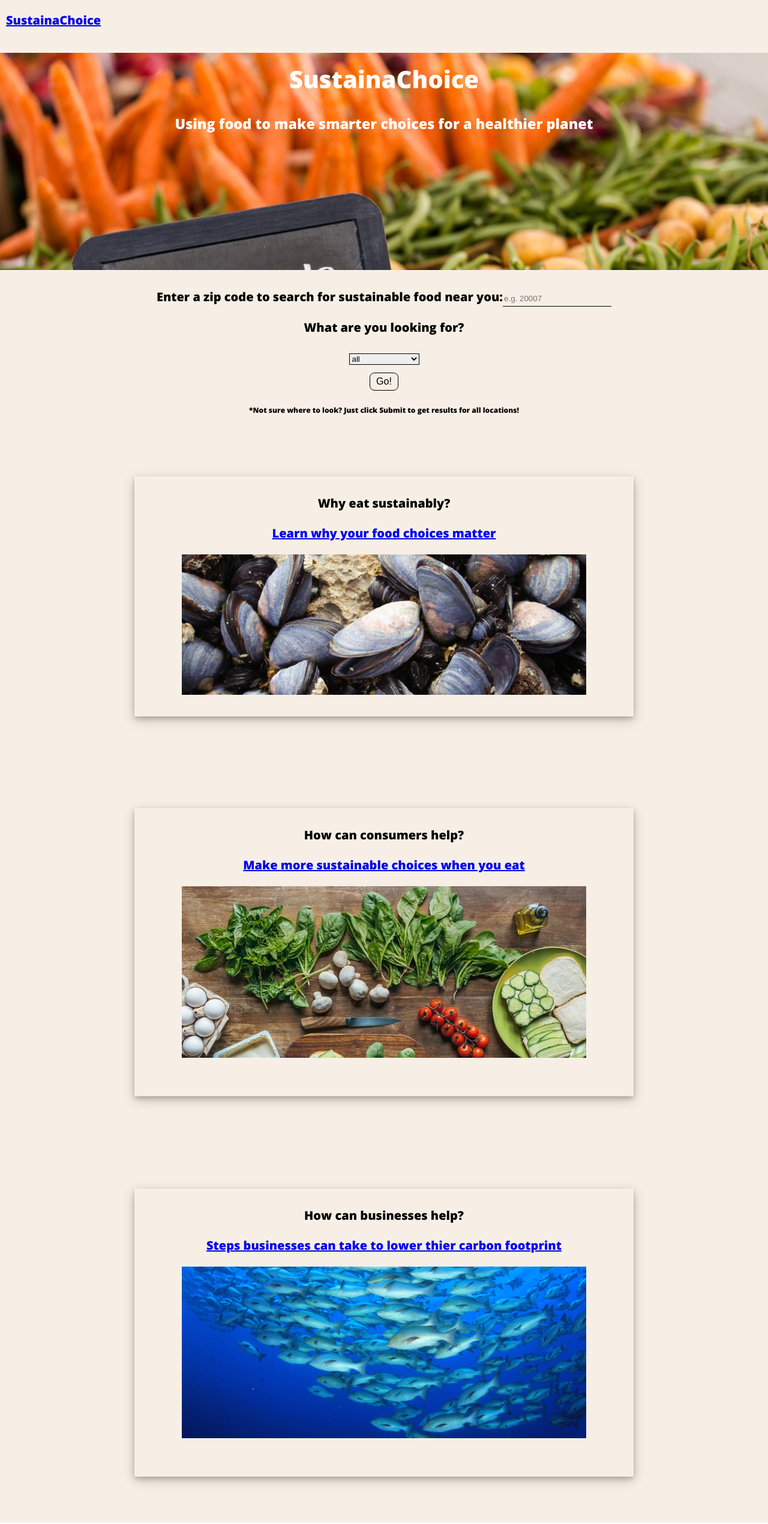
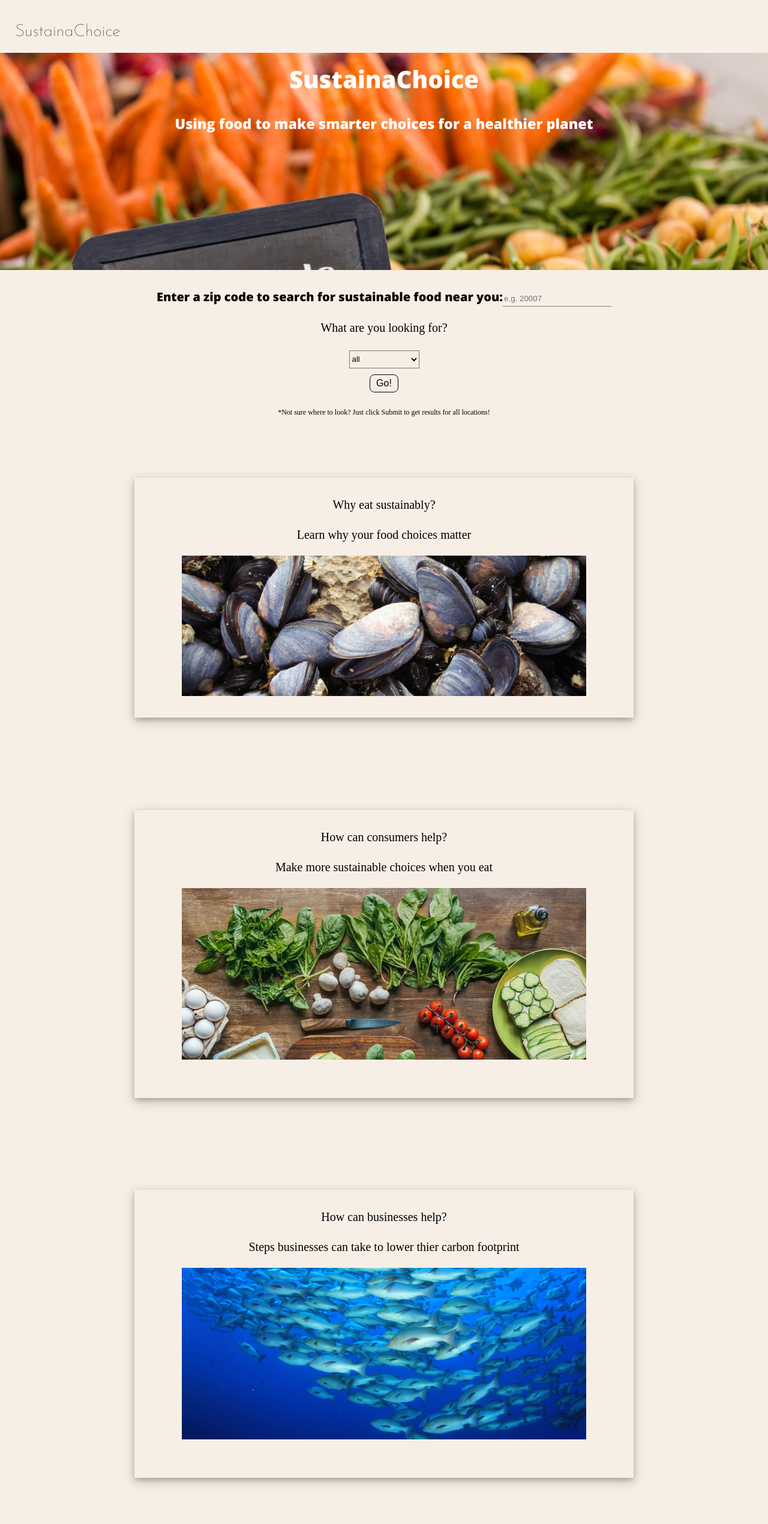
Before and after one commit to Farahgus10/Sustainachoice-client, a React (Create React App) app: page / in a window 1280 px wide. Shown: the whole page at 60% size. Built offline with nearby package versions, Linux system fonts and the light colour scheme; what google-maps-react would draw is missing.

Commit message:
css styles

```diff
--- a/package.json
+++ b/package.json
@@ -37,6 +37,10 @@
   "devDependencies": {
     "enzyme": "^3.9.0",
     "enzyme-adapter-react-16": "^1.12.1",
+    "jest": "^24.8.0",
     "react-test-renderer": "^16.8.6"
+  },
+  "resolutions": {
+    "react-scripts/jest": "^24.7.1"
   }
 }
--- a/src/App.js
+++ b/src/App.js
@@ -32,9 +32,9 @@ fetchApi(method = 'GET', apiBody ) {
     location_zip_code: this.state.searchTerm
   };
   const urlParams = new URLSearchParams(Object.entries(params));
-  let url = 'http://localhost:8000/api/results';
+  let url = 'http://localhost:8000/api/results?';
 
-  if(this.state.searchTerm) { url = url + '?' + urlParams}
+  if(this.state.searchTerm) { url = url + urlParams}
   if(this.state.typeFilter !== 'all') {
     url = url + `&location_type=${this.state.typeFilter}`
   }
--- a/src/Components/InfoSection/ConsumerHowPage.js
+++ b/src/Components/InfoSection/ConsumerHowPage.js
@@ -7,7 +7,15 @@ function ConsumerHowPage() {
     <div className="consumer-how-page">
     <Nav />
       <h1>How can consumers help?</h1>
-      <p>Stuff</p>
+      <p>Unless you are a farmer, the best way to support sustainable efforts is to eat sustainably. The best ways you can do this are:</p>
+      <ul>
+        <li>Shop locally: shop at your local farmers markets, or choose restaurants that make sustainability a priority.<br/><br/></li>
+        <li>Eat seasonally. Rasberries don't grow in D.C. in the middle of winter, yet you can often find "fresh" rasberries at your nearest supermarket. This means it's likely being transported from far away. Focus on foods that are grown locally and available in season.<br/><br/></li>
+        <li>Watched where you get your water from. Liquids are some of the heaviest to transport around. Instead of purchasing plastic water bottles, invest in a reusable water bottle.<br/><br/></li>
+        <li>Think bulk: grocery stores that sell foods in bulk allow you bring your own reusable contains and minimize your plastic use. You also can choose how much food you want, hopefully minimizes your food waste as well.<br/><br/></li>
+        <li>Initiate conversations about food: talk with the farmers at your market, personnel at your grocery store, or staff at a restaurant. This helps influence others who may not be knowledgeable in sustainable food, but it can also help you discovery new tips, learn about other resources and find more local, sustainably-minded food produces and providers.<br/><br/> </li>
+        <li>Vote with your wallet and your fork<br/><br/></li>
+      </ul>
     </div>
   );
 }
--- a/src/Components/InfoSection/InfoSection.css
+++ b/src/Components/InfoSection/InfoSection.css
@@ -1,3 +1,5 @@
+@import url('https://fonts.googleapis.com/css?family=Noto+Serif+JP');
+
 footer{
   position: absolute;
   bottom: 0;
@@ -5,3 +7,23 @@ footer{
   right: 0;
   background:#ccc;
 }
+
+p, .consumer-how-page li{
+  font-family: 'Noto Serif JP', serif;
+}
+
+.consumer-how-page li{
+  list-style: none;
+  font-size: 15px;
+}
+
+.why-page h1{
+  text-align: center;
+}
+
+.why-page, .consumer-how-page{
+  margin-top: 20%;
+  padding-left: 30px;
+  padding-right: 30px;
+  text-align: left;
+}
--- a/src/Components/InfoSection/InfoSection.js
+++ b/src/Components/InfoSection/InfoSection.js
@@ -7,25 +7,25 @@ function InfoSection() {
     <div className="InfoSection">
       <section className="why-section">
         <div className="why-window">
-          <p>Why eat sustainably?</p>
-          <Link to={'/why-eat-sustainably'}>Learn why your food choices matter</Link>
-          <div className="why-background-image"></div>
+          <Link to={'/why-eat-sustainably'}><p>Why eat sustainably?</p>
+          Learn why your food choices matter
+          <div className="why-background-image"></div></Link>
         </div>
       </section>
 
       <section className="consumers-how-section">
       <div className="consumer-window">
-          <p>How can consumers help?</p>
-          <Link to={'/consumer-help'}>Make more sustainable choices when you eat</Link>
-          <div className="consumer-background-image"></div>
+          <Link to={'/consumer-help'}><p>How can consumers help?</p>
+          Make more sustainable choices when you eat
+          <div className="consumer-background-image"></div></Link>
         </div>
       </section>
 
       <section className="businesses-how-section">
         <div className="business-window">
-          <p>How can businesses help?</p>
-          <Link to={'/business-help'}>Steps businesses can take to lower thier carbon footprint</Link>
-          <div className="business-background-image"></div>
+          <Link to={'/business-help'}><p>How can businesses help?</p>
+          Steps businesses can take to lower thier carbon footprint
+          <div className="business-background-image"></div></Link>
         </div>
       </section>
     </div>
--- a/src/Components/InfoSection/WhyPage.css
+++ /dev/null
@@ -1,3 +0,0 @@
-.why-page{
-    margin-top: 25%;
-}
--- a/src/Components/InfoSection/WhyPage.js
+++ b/src/Components/InfoSection/WhyPage.js
@@ -1,13 +1,19 @@
 import React from 'react';
 import Nav from '../Nav/Nav'
-import "./WhyPage.css";
 
 function WhyPage() {
   return (
     <div className="why-page">
     <Nav />
-      <h1>Why eat sustainably?</h1>
-      <p>Stuff here</p>
+      <h1>What is sustainable food?</h1>
+      <h4>The concept of sustainability is simple</h4>
+      <p>Sustainability focuses on the production of food or other plant or animal products using farming techniques and practices that help to conserve natural resources and have minimal impacts on the environment.</p>
+
+      <p>Sustainable agricultre enables us to produce healthful food without compromising future generations’ ability to do the same.</p>
+
+      <h4>Why eat sustainably?</h4>
+
+      <p>Sustainable eating and farming hopes to replace “conventional farming” and it’s destructive and harmful effects on the environment. </p>
     </div>
   );
 }
--- a/src/Components/Nav/Nav.css
+++ b/src/Components/Nav/Nav.css
@@ -1,3 +1,6 @@
+@import url('https://fonts.googleapis.com/css?family=Josefin+Sans:100');
+@import url('https://fonts.googleapis.com/css?family=Noto+Serif+JP');
+
 nav {
   display: flex;
   justify-content: space-between;
@@ -14,7 +17,8 @@ nav {
 }
 
 .nav-link{
-  margin-top: 1.5%;
+  margin-top: 2.5%;
+  margin-left: 2%;
 }
 
 .dropdown {
@@ -38,11 +42,12 @@ nav {
   display: none;
   position: absolute;
   background-color: #f9f9f9;
-  min-width: 160px;
+  min-width: 180px;
   box-shadow: 0px 8px 16px 0px rgba(0,0,0,0.2);
+  border-radius: 5px 5px 5px 5px;
   z-index: 1;
   right: 10px;
-  padding: 10px 10px;
+  padding: 20px 20px;
   font-size: 13px;
   line-height: 30px;
 }
@@ -54,4 +59,21 @@ nav {
 .dropdown:hover .dropdown-content {
   display: block;
   text-align: left;
+  line-height: 45px;
 }
+
+a {
+  text-decoration: none;
+  color: black;
+  font-family: 'Noto Serif JP', serif;
+}
+
+.home a{
+  font-family: 'Josefin Sans', sans-serif;
+  font-size: 28px;
+}
+
+.dropdown-content a {
+  border-bottom: 1px solid lightgray;
+  color: green;
+}
--- a/src/Components/Results/ResultsList.js
+++ b/src/Components/Results/ResultsList.js
@@ -9,8 +9,8 @@ class ResultsList extends React.Component {
         if (this.props.expandedView === i ) {
         return (<li key={i} onClick={() => this.props.toggleExpandedItem(-1) }>
         <p>{item.location_name}</p>
+        <p>{item.info}</p>
         <p>{item.location_type}</p>
-        <p>{item.info}</p>
         <p>{item.location_address}</p>
         <a href={item.website}>{item.website}</a>
       </li>)
@@ -18,6 +18,7 @@ class ResultsList extends React.Component {
         return (
            <li key={i} onClick={() => this.props.toggleExpandedItem(i)}>
           <p>{item.location_name}</p>
+          <p>{item.info}</p>
           </li>
         )
       }
--- a/src/Components/Results/ResultsPage.css
+++ b/src/Components/Results/ResultsPage.css
@@ -1,17 +1,3 @@
-* {
-    box-sizing: border-box;
-  }
-
-/* nav {
-  display: flex;
-  justify-content: space-between;
-  position: fixed;
-  top: 0;
-  left: 0;
-  right: 0;
-  z-index: 10;
-} */
-
 header {
   padding-top: 2%;
 }
@@ -21,7 +7,7 @@ header {
   width: 100%;
   display: block;
   padding-bottom: 2%;
-  background-color: #bbb;
+  background-color: white;
   margin-top: 10%;
   padding-bottom: 3%;
 }
@@ -31,15 +17,19 @@ header {
   flex-direction: row;
   flex-wrap: nowrap;
   margin-bottom: 80px;
-  width: 90%;
+  width: 60%;
 }
 
-ul {
+.results ul {
   list-style: none;
   text-align: left;
 }
 
-li {
+.results li:hover{
+  box-shadow: 0 4px 8px 0 rgba(0, 0, 0, 0.2), 0 6px 20px 0 rgba(0, 0, 0, 0.19);
+}
+
+.results li {
   padding: 3%;
   margin-top: 4px;
   margin-bottom: 4px;
@@ -47,6 +37,18 @@ li {
   font-size: 13px;
 }
 
+.results:hover{
+  cursor: pointer;
+}
+
+.results a:hover{
+  text-decoration: underline;
+}
+
+.map{
+  float: right;
+}
+
 footer {
   bottom: 0;
 }
--- a/src/Components/SearchForm/SearchForm.css
+++ b/src/Components/SearchForm/SearchForm.css
@@ -29,12 +29,13 @@ input{
     border: 0;
   outline: 0;
   background: transparent;
-  border-bottom: 1px solid black;
+  border-bottom: 1px solid grey;
   padding-bottom: 5px;
 }
 
 select {
-    border: 1px solid black;
+    background: none;
+    height: 30px;
 }
 
 select:hover{
```
Also changed, not shown: 2 other files (tests, documents, lock files or other folders).
